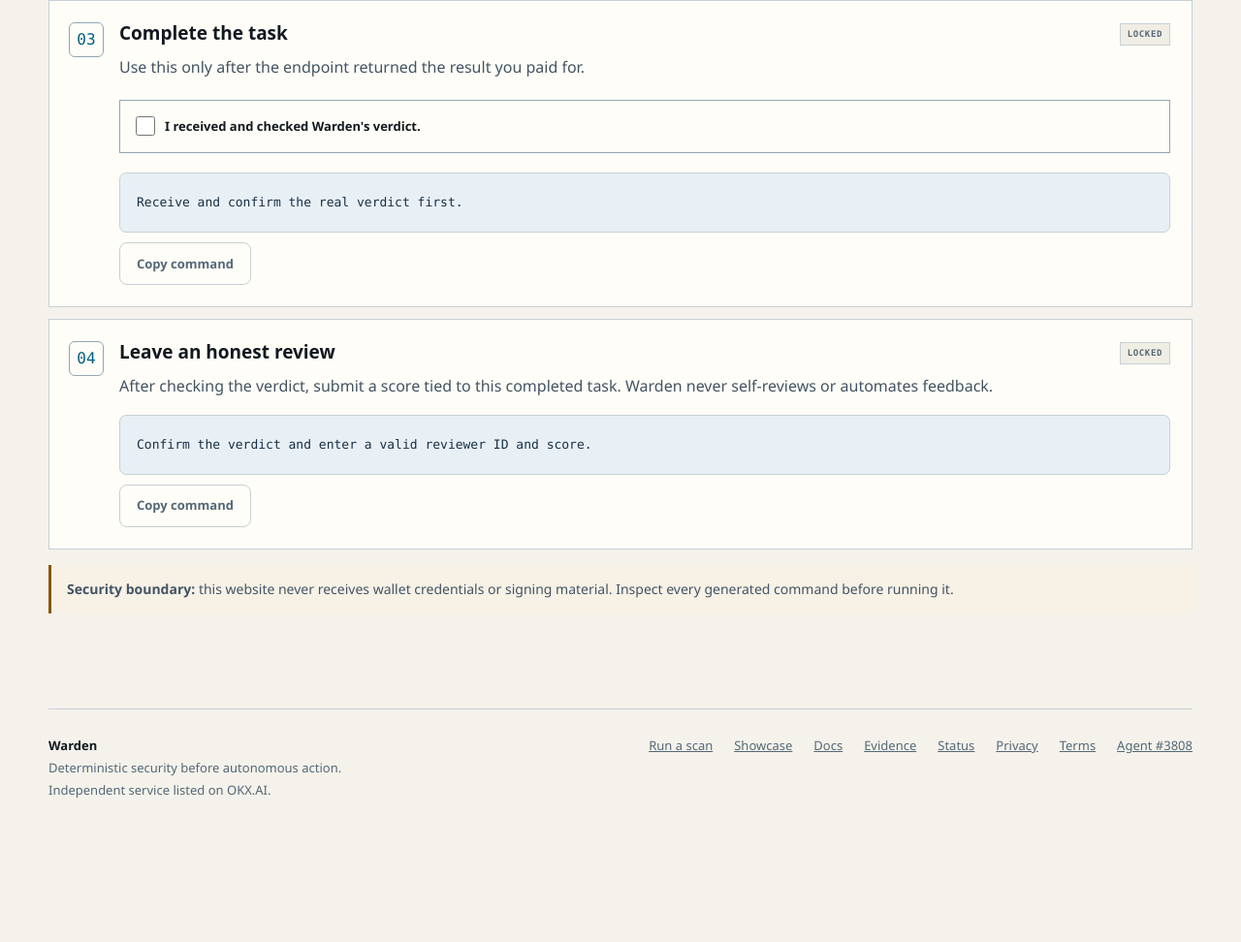
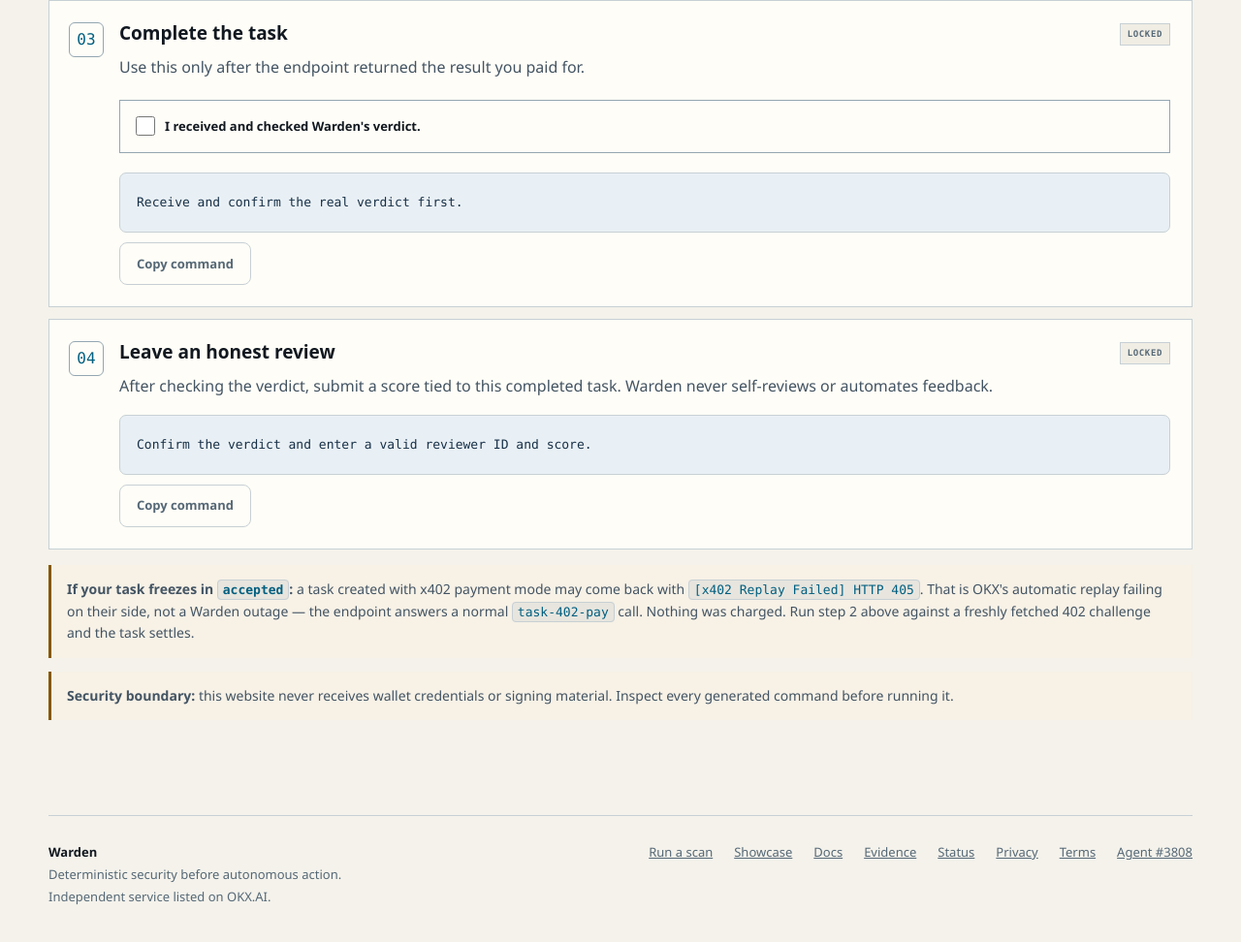
Before and after one commit to Ridwannurudeen/warden, a plain HTML site: page site/hire.html in a window 1280 px wide. Shown: the part 3662-4634 px from the top of the page at 97% size. Before the commit the page ends 4530 px from the top, so only its background shows below. Drawn offline with Linux system fonts and the light colour scheme; no server answers.

Commit message:
docs(hire): document x402 405 auto-replay recovery on the checkout page

```diff
--- a/site/hire.html
+++ b/site/hire.html
@@ -439,6 +439,15 @@
           </li>
         </ol>
         <p class="caveat">
+          <strong>If your task freezes in <code>accepted</code>:</strong> a task
+          created with x402 payment mode may come back with
+          <code>[x402 Replay Failed] HTTP 405</code>. That is OKX's automatic
+          replay failing on their side, not a Warden outage — the endpoint
+          answers a normal <code>task-402-pay</code> call. Nothing was charged.
+          Run step 2 above against a freshly fetched 402 challenge and the task
+          settles.
+        </p>
+        <p class="caveat">
           <strong>Security boundary:</strong> this website never receives wallet
           credentials or signing material. Inspect every generated command
           before running it.
```
